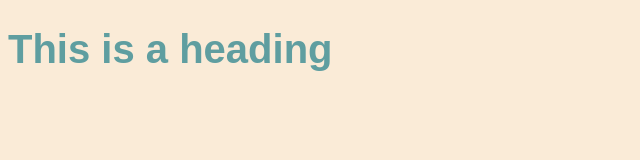
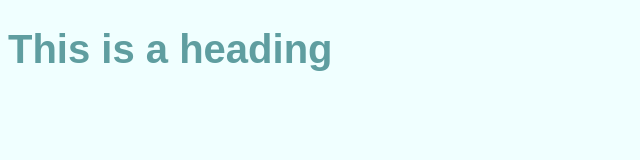
Before and after one commit to A-Gemy/test-repo, a plain HTML site: page index.html in a window 1280 px wide. Shown: the whole page, without its empty margins (0-640 px from the left). Drawn offline with Linux system fonts and the light colour scheme.

Commit message:
updated the background color

```diff
--- a/style.css
+++ b/style.css
@@ -1,5 +1,6 @@
 body {
-  background-color: antiquewhite;
+  /* background-color: antiquewhite; */
+  background-color: azure;
 }
 h1 {
   font-family: sans-serif;
```
